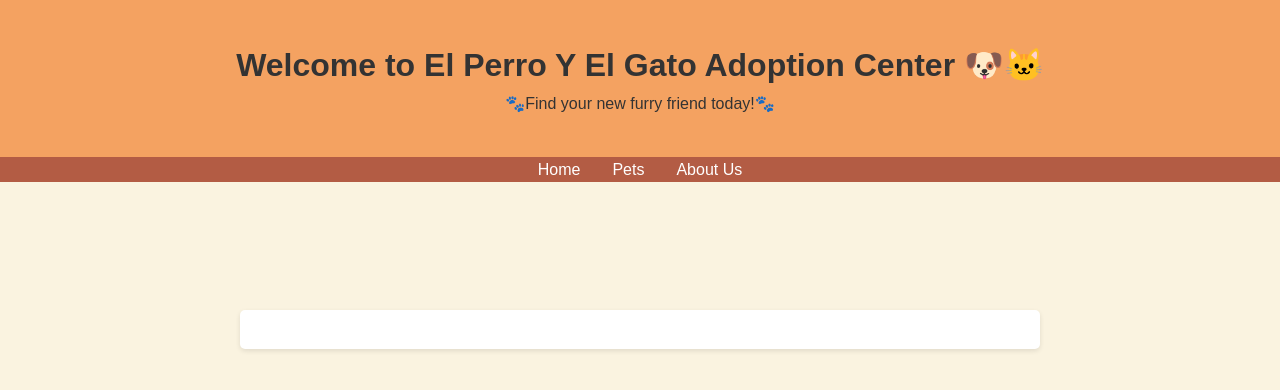
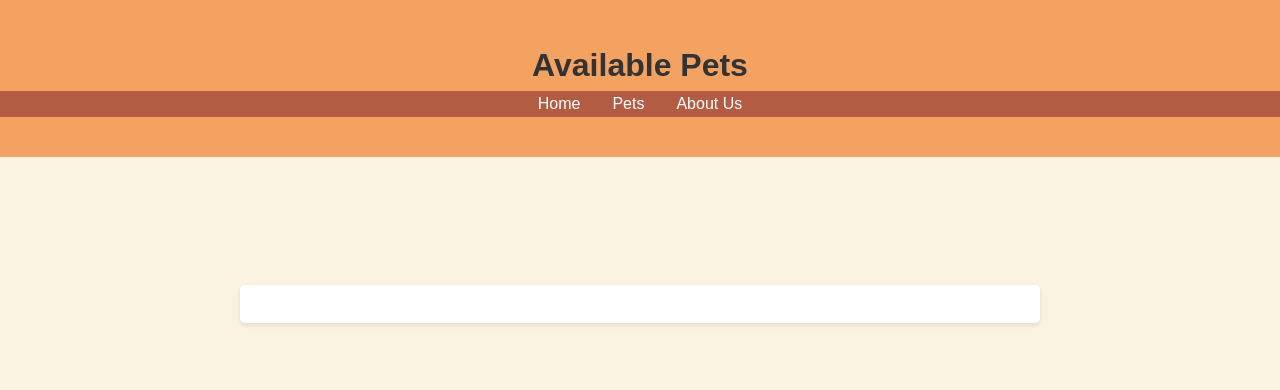
Before and after one commit to PhonsekalLaure/AD-Task-1, a PHP site: page /page/pets/index.php in a window 1280 px wide. Shown: the top 390 px of the page. Run offline with PHP 8.4, Linux system fonts and the light colour scheme.

Commit message:
fix (landing and pets page): move navigation inside header for better structure

```diff
--- a/index.php
+++ b/index.php
@@ -13,7 +13,6 @@
     <header>
         <h1>Welcome to El Perro Y El Gato Adoption Center 🐶🐱</h1>
         <p>🐾Find your new furry friend today!🐾</p>
-    </header>
         <nav>
             <ul>
                 <?php
@@ -23,6 +22,8 @@
                 ?>
             </ul>
         </nav>
+    </header>
+
     <main>
         <section>
             <h2>Every tail deserves a happy ending</h2>
--- a/page/pets/index.php
+++ b/page/pets/index.php
@@ -29,9 +29,7 @@
         ];
     ?>
     <header>
-        <h1>Welcome to El Perro Y El Gato Adoption Center 🐶🐱</h1>
-        <p>🐾Find your new furry friend today!🐾</p>
-    </header>
+        <h1>Available Pets</h1>
         <nav>
             <ul>
                 <?php
@@ -41,6 +39,8 @@
                 ?>
             </ul>
         </nav>
+    </header>
+
     <main>
 
     </main>
```
Lines whose indentation alone changed are shown as unchanged.
